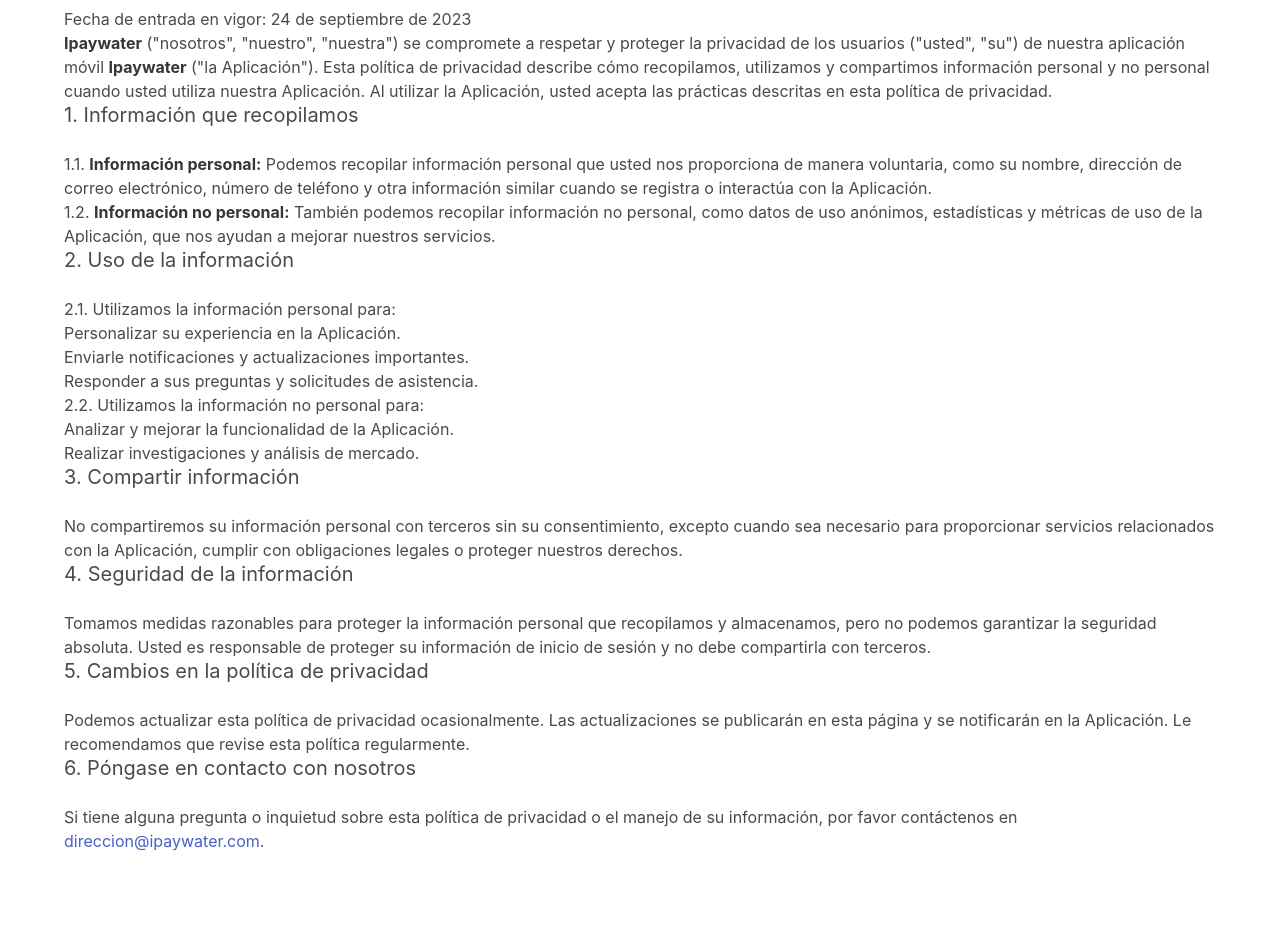
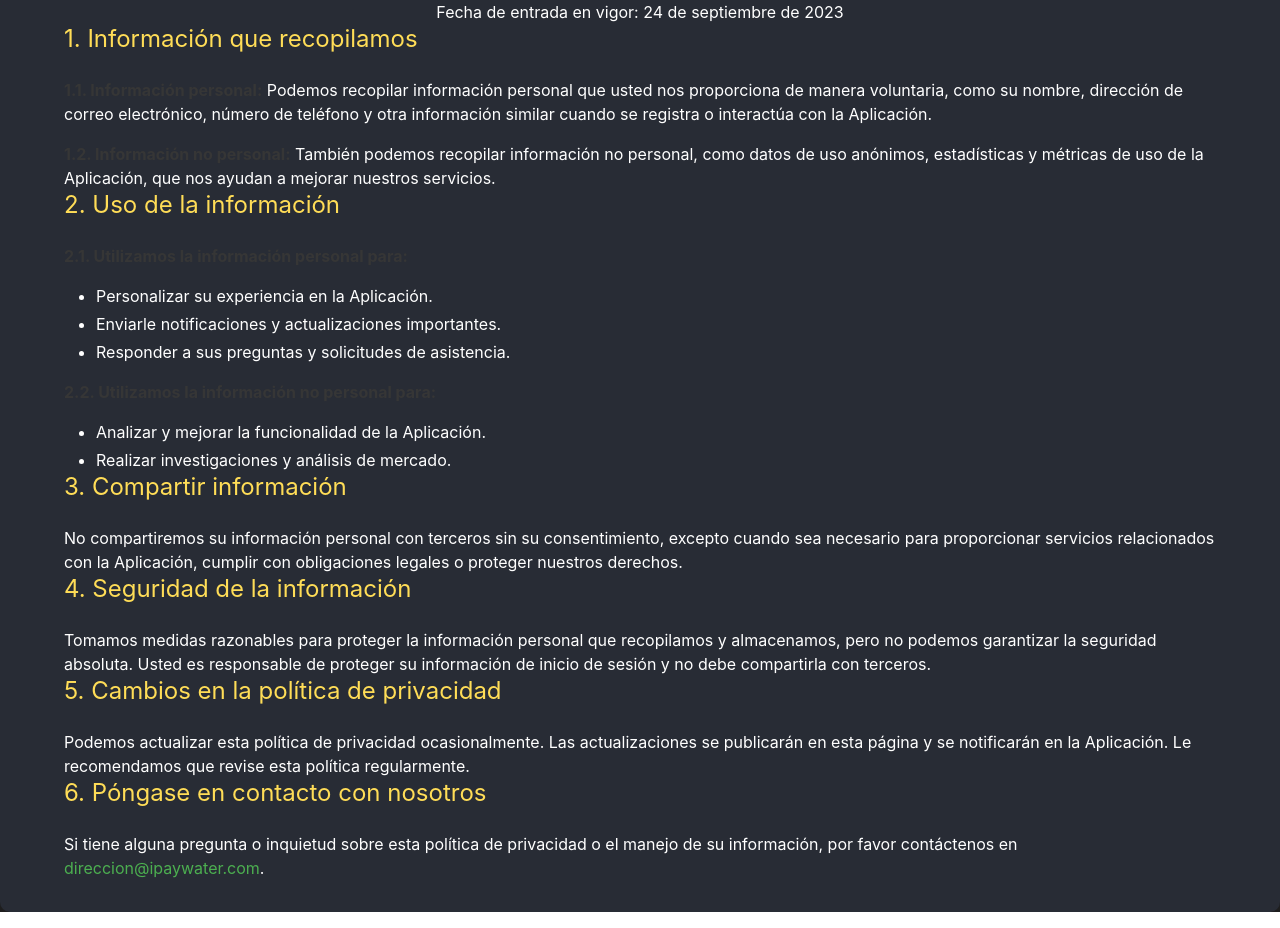
Before and after one commit to dax7xad/ipaywaterpolice, a plain HTML site: page index.html in a window 1280 px wide. Shown: the part 101-1029 px from the top of the page. Before the commit the page ends 1002 px from the top, so only its background shows below. Drawn offline with nearby package versions, Linux system fonts and the light colour scheme.

Commit message:
subiendo el index.html

```diff
--- a/index.html
+++ b/index.html
@@ -8,51 +8,98 @@
     <link rel="stylesheet" href="https://cdn.jsdelivr.net/npm/bulma@0.9.3/css/bulma.min.css">
     <!-- Enlace a FontAwesome CSS -->
     <link rel="stylesheet" href="https://cdnjs.cloudflare.com/ajax/libs/font-awesome/6.0.0-beta3/css/all.min.css">
+    <!-- Estilos personalizados -->
+    <style>
+        body {
+            background-color: #1e1e1e; /* Fondo oscuro */
+            color: #ffffff; /* Texto blanco */
+        }
+        .section {
+            background-color: #282c35; /* Fondo de sección */
+            padding: 2rem;
+            border-radius: 10px;
+            margin-bottom: 1rem;
+        }
+        .title {
+            color: #ffdd57 !important; /* Títulos en amarillo */
+        }
+        h2.subtitle {
+            color: #ffdd57 !important; /* Subtítulos en amarillo */
+        }
+        p, ul {
+            color: #ffffff; /* Texto blanco */
+        }
+        a {
+            color: #4caf50; /* Enlaces en verde */
+        }
+    </style>
 </head>
 <body>
     <section class="section">
         <div class="container">
-            <h1 class="title">Política de Privacidad</h1>
-            <p>Fecha de entrada en vigor: <span id="fecha-entrada"></span></p>
+            <h1 class="title is-2 has-text-centered">Política de Privacidad</h1>
+            <p class="has-text-centered">Fecha de entrada en vigor: <span id="fecha-entrada"></span></p>
 
-            <p><strong>Ipaywater</strong> ("nosotros", "nuestro", "nuestra") se compromete a respetar y proteger la privacidad de los usuarios ("usted", "su") de nuestra aplicación móvil <strong>Ipaywater</strong> ("la Aplicación"). Esta política de privacidad describe cómo recopilamos, utilizamos y compartimos información personal y no personal cuando usted utiliza nuestra Aplicación. Al utilizar la Aplicación, usted acepta las prácticas descritas en esta política de privacidad.</p>
+            <section>
+                <h2 class="subtitle is-4">1. Información que recopilamos</h2>
 
-            <h2 class="subtitle">1. Información que recopilamos</h2>
+                <div class="content">
+                    <p><strong>1.1. Información personal:</strong> Podemos recopilar información personal que usted nos proporciona de manera voluntaria, como su nombre, dirección de correo electrónico, número de teléfono y otra información similar cuando se registra o interactúa con la Aplicación.</p>
 
-            <p>1.1. <strong>Información personal:</strong> Podemos recopilar información personal que usted nos proporciona de manera voluntaria, como su nombre, dirección de correo electrónico, número de teléfono y otra información similar cuando se registra o interactúa con la Aplicación.</p>
+                    <p><strong>1.2. Información no personal:</strong> También podemos recopilar información no personal, como datos de uso anónimos, estadísticas y métricas de uso de la Aplicación, que nos ayudan a mejorar nuestros servicios.</p>
+                </div>
+            </section>
 
-            <p>1.2. <strong>Información no personal:</strong> También podemos recopilar información no personal, como datos de uso anónimos, estadísticas y métricas de uso de la Aplicación, que nos ayudan a mejorar nuestros servicios.</p>
+            <section>
+                <h2 class="subtitle is-4">2. Uso de la información</h2>
 
-            <h2 class="subtitle">2. Uso de la información</h2>
-
-            <p>2.1. Utilizamos la información personal para:</p>
+                <div class="content">
+                    <p><strong>2.1. Utilizamos la información personal para:</strong></p>
                     <ul>
                         <li>Personalizar su experiencia en la Aplicación.</li>
                         <li>Enviarle notificaciones y actualizaciones importantes.</li>
                         <li>Responder a sus preguntas y solicitudes de asistencia.</li>
                     </ul>
 
-            <p>2.2. Utilizamos la información no personal para:</p>
+                    <p><strong>2.2. Utilizamos la información no personal para:</strong></p>
                     <ul>
                         <li>Analizar y mejorar la funcionalidad de la Aplicación.</li>
                         <li>Realizar investigaciones y análisis de mercado.</li>
                     </ul>
+                </div>
+            </section>
 
-            <h2 class="subtitle">3. Compartir información</h2>
+            <section>
+                <h2 class="subtitle is-4">3. Compartir información</h2>
 
+                <div class="content">
                     <p>No compartiremos su información personal con terceros sin su consentimiento, excepto cuando sea necesario para proporcionar servicios relacionados con la Aplicación, cumplir con obligaciones legales o proteger nuestros derechos.</p>
+                </div>
+            </section>
 
-            <h2 class="subtitle">4. Seguridad de la información</h2>
+            <section>
+                <h2 class="subtitle is-4">4. Seguridad de la información</h2>
 
+                <div class="content">
                     <p>Tomamos medidas razonables para proteger la información personal que recopilamos y almacenamos, pero no podemos garantizar la seguridad absoluta. Usted es responsable de proteger su información de inicio de sesión y no debe compartirla con terceros.</p>
+                </div>
+            </section>
 
-            <h2 class="subtitle">5. Cambios en la política de privacidad</h2>
+            <section>
+                <h2 class="subtitle is-4">5. Cambios en la política de privacidad</h2>
 
+                <div class="content">
                     <p>Podemos actualizar esta política de privacidad ocasionalmente. Las actualizaciones se publicarán en esta página y se notificarán en la Aplicación. Le recomendamos que revise esta política regularmente.</p>
+                </div>
+            </section>
 
-            <h2 class="subtitle">6. Póngase en contacto con nosotros</h2>
+            <section>
+                <h2 class="subtitle is-4">6. Póngase en contacto con nosotros</h2>
 
+                <div class="content">
                     <p>Si tiene alguna pregunta o inquietud sobre esta política de privacidad o el manejo de su información, por favor contáctenos en <a href="mailto:direccion@ipaywater.com">direccion@ipaywater.com</a>.</p>
+                </div>
+            </section>
         </div>
     </section>
 
```
Lines whose indentation alone changed are shown as unchanged.
